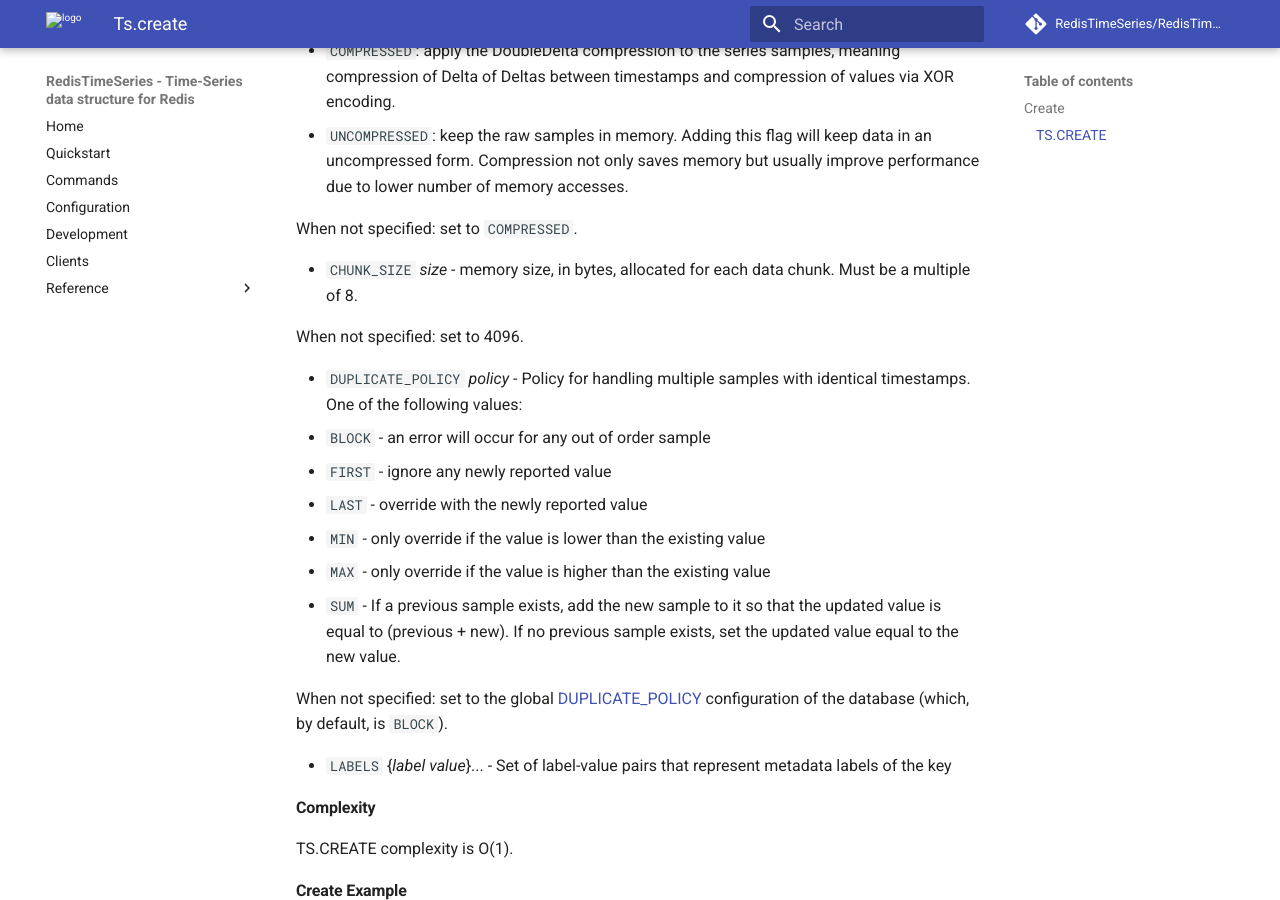
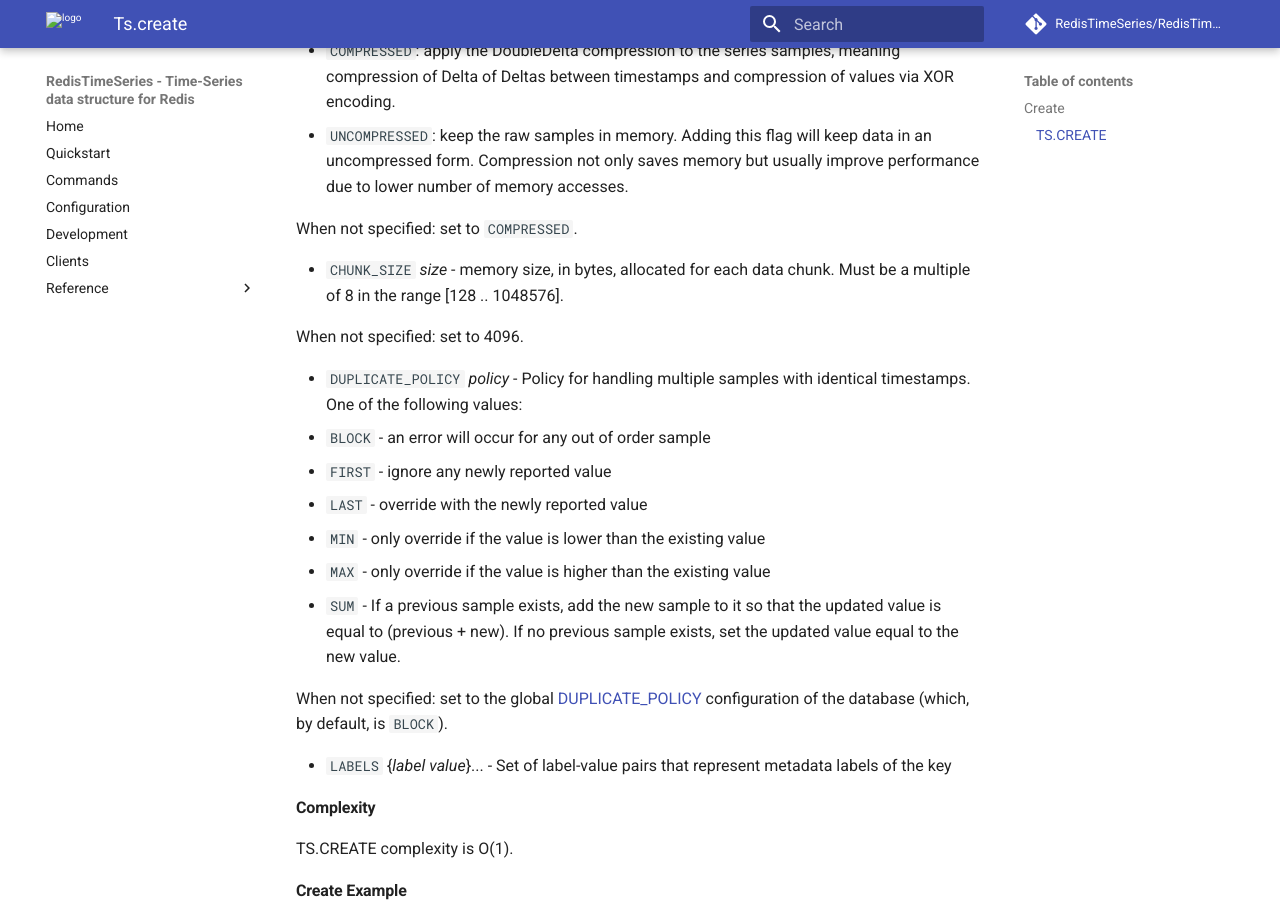
Before and after one commit to RedisTimeSeries/RedisTimeSeries, an MkDocs documentation site: the page built from docs/commands/ts.create.md, in a window 1280 px wide and 900 px high, scrolled down 629 px. Built offline with MkDocs 1.6.1 and Material for MkDocs 9.7.7, drawn with Linux system fonts in a browser that asks for light colours; comment, search, counter and statistics services are not loaded.

Commit message:
Update ts.create.md

```diff
--- a/docs/commands/ts.create.md
+++ b/docs/commands/ts.create.md
@@ -25,7 +25,7 @@
 
    When not specified: set to `COMPRESSED`.
 
-- `CHUNK_SIZE` _size_ - memory size, in bytes, allocated for each data chunk. Must be a multiple of 8.
+- `CHUNK_SIZE` _size_ - memory size, in bytes, allocated for each data chunk. Must be a multiple of 8 in the range [128 .. 1048576].
 
    When not specified: set to 4096.
 
```
